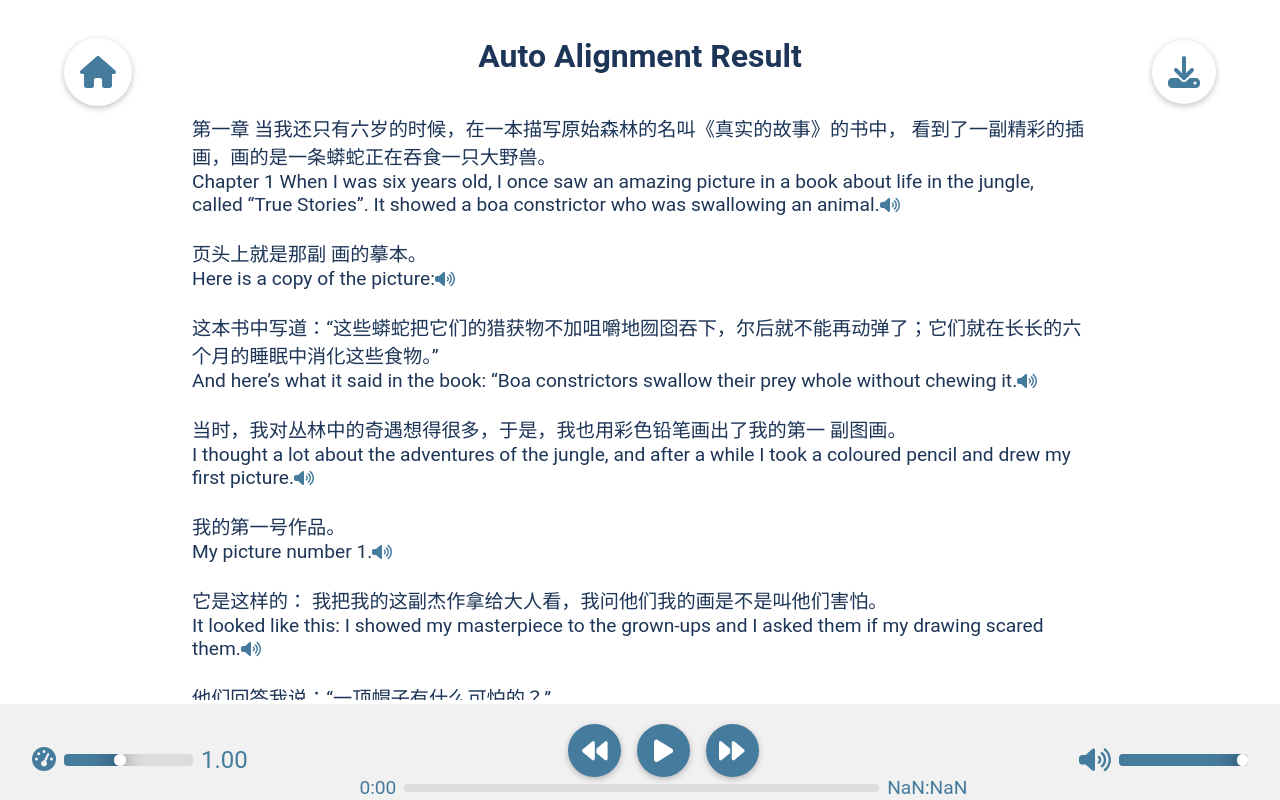
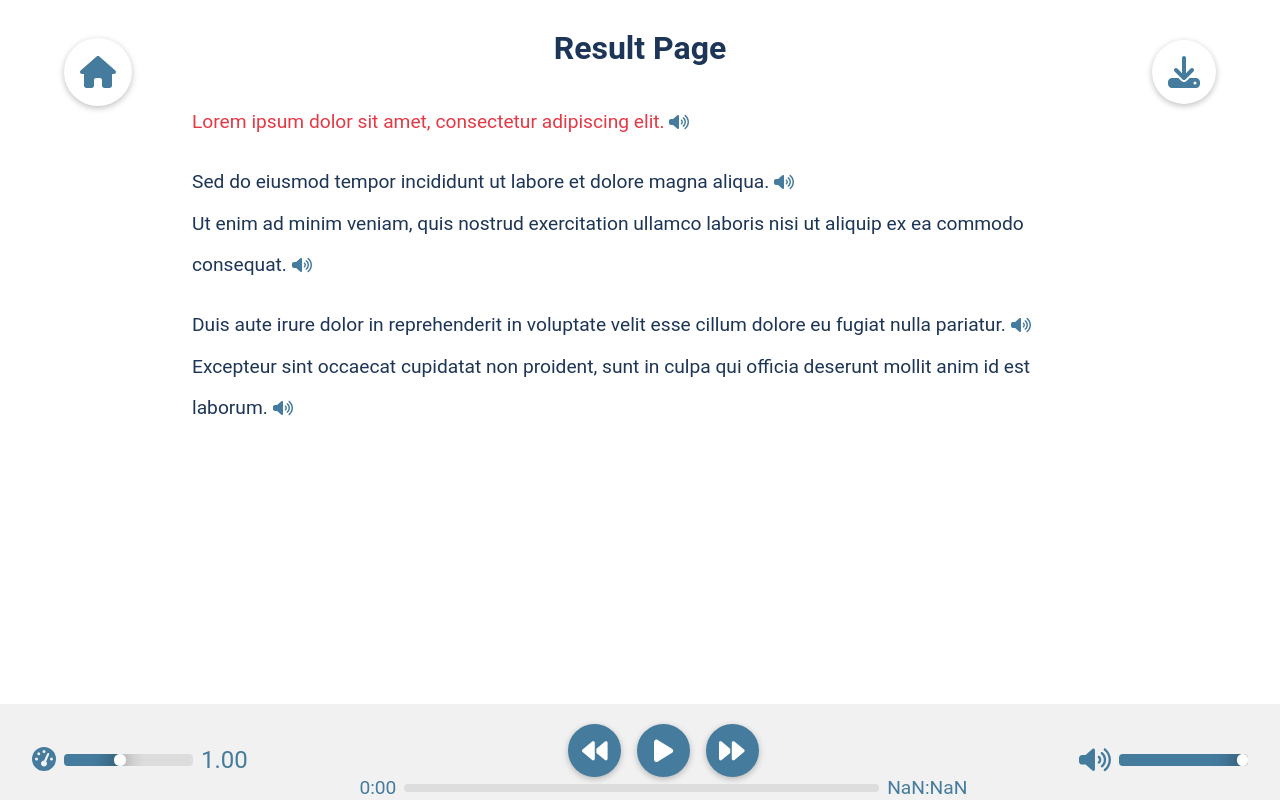
Before and after one commit to SyncTalk/synctalk, a React (Create React App) app in the folder frontend/synctalk/: page /result in a window 1280 px wide. Built offline with nearby package versions, Linux system fonts and the light colour scheme.

Commit message:
fix download feature

```diff
--- a/frontend/synctalk/src/components/NavBarElements.js
+++ b/frontend/synctalk/src/components/NavBarElements.js
@@ -104,11 +104,13 @@ export const DownloadBtnHtml = () => {
 
   const handleDownloadClick = () => {
     const htmlContent = getPageHtml();
-    const blob = new Blob([htmlContent], { type: "text/html" });
+    const jsonContent = JSON.stringify({ html: htmlContent });
+
+    const blob = new Blob([jsonContent], { type: "application/json" });
 
     const a = document.createElement("a");
     a.href = window.URL.createObjectURL(blob);
-    a.download = "result.html";
+    a.download = "result.json";
 
     a.click();
 
--- a/frontend/synctalk/src/components/TextWithSpeaker.js
+++ b/frontend/synctalk/src/components/TextWithSpeaker.js
@@ -3,18 +3,12 @@ import PropTypes from "prop-types";
 import { FontAwesomeIcon } from "@fortawesome/react-fontawesome";
 import { faVolumeUp } from "@fortawesome/free-solid-svg-icons";
 
-const TextWithSpeaker = ({
-  ref,
-  id,
-  text,
-  translation,
-  startTime,
-  endTime,
-}) => {
+const TextWithSpeaker = ({ text, startTime, endTime }) => {
   const [currentTime, setCurrentTime] = useState(0);
   const [isPlaying, setIsPlaying] = useState(false);
   const [isClicked, setIsClicked] = useState(false);
   const [isCurrent, setIsCurrent] = useState(false);
+  const [selectedWord, setSelectedWord] = useState(null);
 
   const handleAudioClick = () => {
     const audio = document.getElementById("audio");
@@ -27,6 +21,45 @@ const TextWithSpeaker = ({
       setIsPlaying(true);
     }
   };
+
+  /*
+  async function getTranslation(word) {
+    const { v4: uuidv4 } = require("uuid");
+    const apiKey = "6e712e735c384f7a99f0055f2ce90fce";
+    const location = "australiaeast"; // e.g., 'eastus' or 'westus'
+    const endpoint = "https://api.cognitive.microsofttranslator.com";
+
+    try {
+      const response = await axios({
+        baseURL: endpoint,
+        url: "/translate",
+        method: "post",
+        headers: {
+          "Ocp-Apim-Subscription-Key": apiKey,
+          // location required if you're using a multi-service or regional (not global) resource.
+          "Ocp-Apim-Subscription-Region": location,
+          "Content-type": "application/json",
+          "X-ClientTraceId": uuidv4().toString(),
+        },
+        params: {
+          "api-version": "3.0",
+          to: "en",
+        },
+        data: [
+          {
+            text: word,
+          },
+        ],
+        responseType: "json",
+      });
+      const data = await response.json();
+      console.log(JSON.stringify(response.data, null, 4));
+      return data[0].translations[0].text;
+    } catch (error) {
+      console.error("Error translating text:", error);
+    }
+  }
+  */
 
   useEffect(() => {
     const audio = document.getElementById("audio");
@@ -60,104 +93,36 @@ const TextWithSpeaker = ({
     }
   }, [currentTime, startTime, endTime]);
 
-  const handleWordClick = async (event) => {
-    const word = event.target.textContent;
+  const handleWordClick = async (word) => {
+    // Call an API to get the translation of the word
+    const translation = "await getTranslation(word)";
 
-    const response = await fetch(
-      `https://api.cognitive.microsofttranslator.com/detect?api-version=3.0`,
-      {
-        method: "POST",
-        headers: {
-          "Content-Type": "application/json",
-          "Ocp-Apim-Subscription-Key": "6e712e735c384f7a99f0055f2ce90fce",
-          "Ocp-Apim-Subscription-Region": "australiaeast",
-        },
-        body: JSON.stringify([{ Text: word }]),
-      },
-    );
-
-    const data = await response.json();
-
-    const sourceLanguage = data[0].language;
-
-    const translationResponse = await fetch(
-      `https://api.cognitive.microsofttranslator.com/translate?api-version=3.0&from=${sourceLanguage}&to=en`,
-      {
-        method: "POST",
-        headers: {
-          "Content-Type": "application/json",
-          "Ocp-Apim-Subscription-Key": "6e712e735c384f7a99f0055f2ce90fce",
-          "Ocp-Apim-Subscription-Region": "australiaeast",
-        },
-        body: JSON.stringify([{ Text: word }]),
-      },
-    );
-
-    const translationData = await translationResponse.json();
-
-    const translation = translationData[0].translations[0].text;
-
-    const popup = document.createElement("div");
-    popup.innerHTML = ` <strong>Translation:</strong> ${translation}`;
-    popup.style.position = "absolute";
-    popup.style.top = `${event.clientY - 40}px`;
-    popup.style.left = `${event.clientX - 15}px`;
-    popup.style.backgroundColor = "#FFF6CA";
-    popup.style.padding = "5px";
-    popup.style.borderRadius = "5px";
-    popup.style.zIndex = "1000";
-
-    document.body.appendChild(popup);
-
-    const handleDocumentClick = (event) => {
-      if (!popup.contains(event.target)) {
-        setTimeout(() => {
-          document.body.removeChild(popup);
-        }, 10);
-        document.removeEventListener("click", handleDocumentClick);
-      }
-    };
-
-    document.addEventListener("click", handleDocumentClick);
+    // Set the selected word and its translation in the state
+    setSelectedWord({ word, translation });
   };
 
-  const wordElements = document.querySelectorAll("#word");
-  wordElements.forEach((wordElement) => {
-    wordElement.addEventListener("dblclick", handleWordClick);
-  });
-
   return (
-    <div
-      className={`text-with-speaker ${isCurrent ? "playing" : ""}`}
-      ref={ref}
-    >
+    <div className="text-with-speaker">
       <span className={`text ${isCurrent ? "playing" : ""}`}>
-        {text.split(" ").map((word) => (
-          <span key={id} id="word" onClick={handleWordClick}>
+        {text.split(" ").map((word, index) => (
+          <span
+            key={index}
+            onClick={() => handleWordClick(word)}
+            title={selectedWord?.word === word ? selectedWord.translation : ""}
+          >
             {word}{" "}
           </span>
         ))}
-        <span className="translation-linebreak">
-          <br />
-        </span>
-        <span className="translation">{translation}</span>
-        <button className="speaker-button" onClick={handleAudioClick}>
-          <FontAwesomeIcon icon={faVolumeUp} />
-        </button>
       </span>
-      <span>
-        <br />
-        <br />
-      </span>
+      <button className="speaker-button" onClick={handleAudioClick}>
+        <FontAwesomeIcon icon={faVolumeUp} />
+      </button>
     </div>
   );
 };
 
 TextWithSpeaker.propTypes = {
-  ref: PropTypes.object.isRequired,
-  id: PropTypes.number.isRequired,
   text: PropTypes.string.isRequired,
-  translation: PropTypes.string.isRequired,
   startTime: PropTypes.number.isRequired,
   endTime: PropTypes.number.isRequired,
 };
--- a/frontend/synctalk/src/pages/LoadingPage/LoadingPage.js
+++ b/frontend/synctalk/src/pages/LoadingPage/LoadingPage.js
@@ -1,4 +1,4 @@
-import React, { useState, useEffect } from "react";
+import React, { useState } from "react";
 import ReactLoading from "react-loading";
 import "./LoadingPage.css";
 
@@ -21,18 +21,11 @@ const Loading = () => {
       });
   }
 
-  useEffect(() => {
-    // Fetch the image when the component mounts
+  fetchImage();
+
+  setInterval(() => {
     fetchImage();
-
-    // Fetch the image every 2 seconds
-    const intervalId = setInterval(() => {
-      fetchImage();
-    }, 2000);
-
-    // Clear the interval when the component unmounts
-    return () => clearInterval(intervalId);
-  }, []);
+  }, 5000);
 
   return (
     <div className="loading">
--- a/frontend/synctalk/src/pages/ResultPage/ResultPage.css
+++ b/frontend/synctalk/src/pages/ResultPage/ResultPage.css
@@ -8,14 +8,13 @@
 
 .result .header {
   width: 100%;
-  height: 14%;
+  height: 12%;
   display: flex;
   justify-content: center;
   align-items: center;
   position: fixed;
   top: 0;
   color: #1d3557;
-  background-color: white;
 }
 
 .result .body {
@@ -29,14 +28,6 @@
   align-items: left;
 }
 
-.result .text-container {
-  position: relative;
-  height: 91.5%;
-  top: 3.5%;
-  bottom: 5%;
-  overflow-y: scroll;
-}
-
 .result .body .text-with-speaker {
   font-size: 1.2rem;
   color: #1d3557;
@@ -45,7 +36,6 @@
 .result .body .text-with-speaker .playing {
   color: #e63946;
 }
-
 .result .footer {
   width: 100%;
   height: 10%;
@@ -55,7 +45,3 @@
   position: fixed;
   bottom: 0;
 }
-
-.speaker-button {
-  height: 1em;
-}
--- a/frontend/synctalk/src/pages/ResultPage/ResultPage.js
+++ b/frontend/synctalk/src/pages/ResultPage/ResultPage.js
@@ -1,34 +1,12 @@
-import React, { useRef, useEffect } from "react";
+import React from "react";
 import AudioPlayer from "../../components/AudioPlayer/AudioPlayer";
 import TextWithSpeaker from "../../components/TextWithSpeaker";
-import resultData from "../../result.json";
+import textData from "../../test.json";
 import "./ResultPage.css";
 
 const Result = () => {
-  const textPlayingRef = useRef(null);
-
-  useEffect(() => {
-    // Update the scrolling every second
-    const intervalId = setInterval(() => {
-      // Get the current playing TextWithSpeaker component
-      const currentText = document.querySelector(".text-container .playing");
-
-      // Scroll the current playing TextWithSpeaker component into view
-      if (currentText) {
-        currentText.scrollIntoView({
-          behavior: "smooth",
-          block: "center",
-          inline: "center",
-        });
-      }
-    }, 10);
-
-    // Clear the interval when the component unmounts
-    return () => clearInterval(intervalId);
-  }, []);
-
   const handleTimeUpdate = (time) => {
-    const lastTextEndTime = resultData[resultData.length - 1].end;
+    const lastTextEndTime = textData[textData.length - 1].endTime;
     if (time >= lastTextEndTime) {
       const audio = document.getElementById("audio");
       audio.pause();
@@ -39,18 +17,16 @@ const Result = () => {
   return (
     <div className="result">
       <div className="header">
-        <h1>Auto Alignment Result</h1>
+        <h1>Result Page</h1>
       </div>
       <div className="body">
         <div className="text-container">
-          {resultData.map(({ id, start, end, text, translation }) => (
+          {textData.map(({ startTime, endTime, text }) => (
             <TextWithSpeaker
-              ref={textPlayingRef}
-              key={id}
+              key={startTime}
               text={text}
-              translation={translation}
-              startTime={start}
-              endTime={end}
+              startTime={startTime}
+              endTime={endTime}
             />
           ))}
         </div>
```
Also changed, not shown: frontend/synctalk/src/pages/UploadPage/UploadPage.js (+17 -13 lines).
